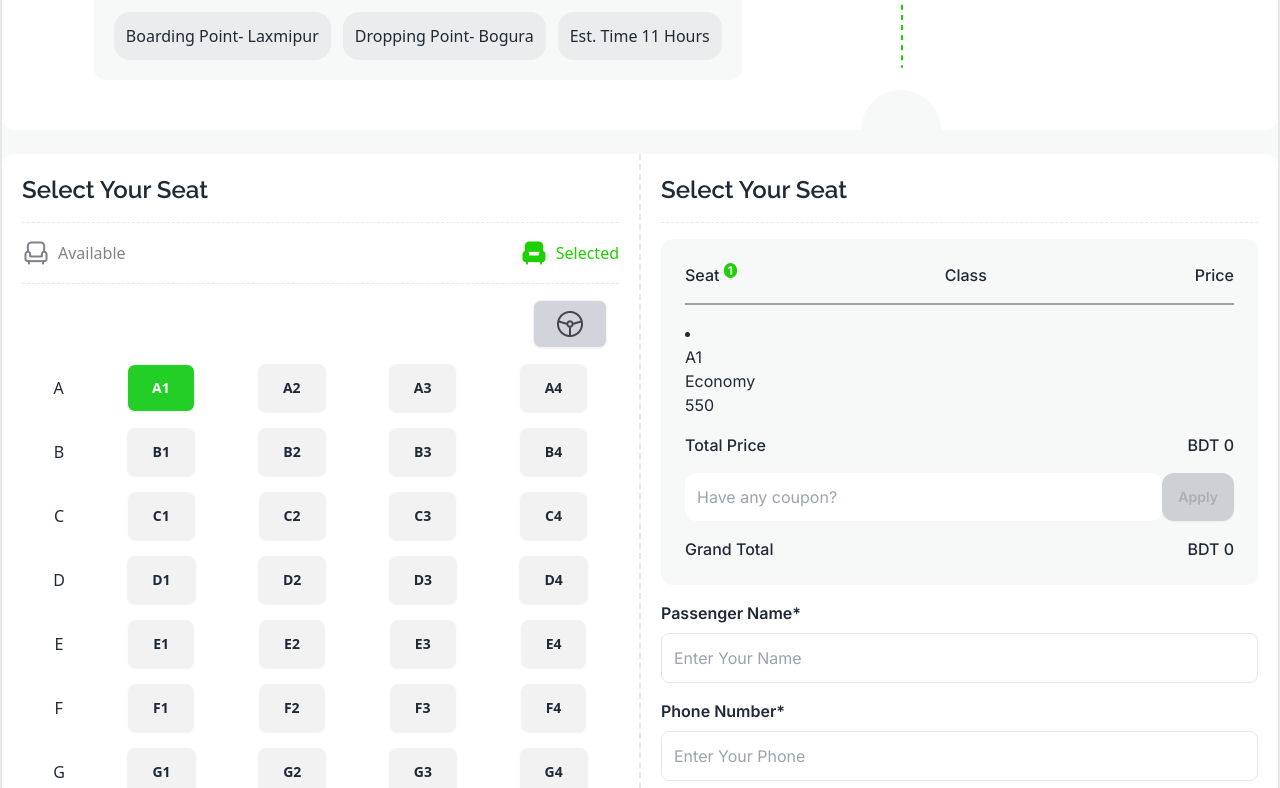
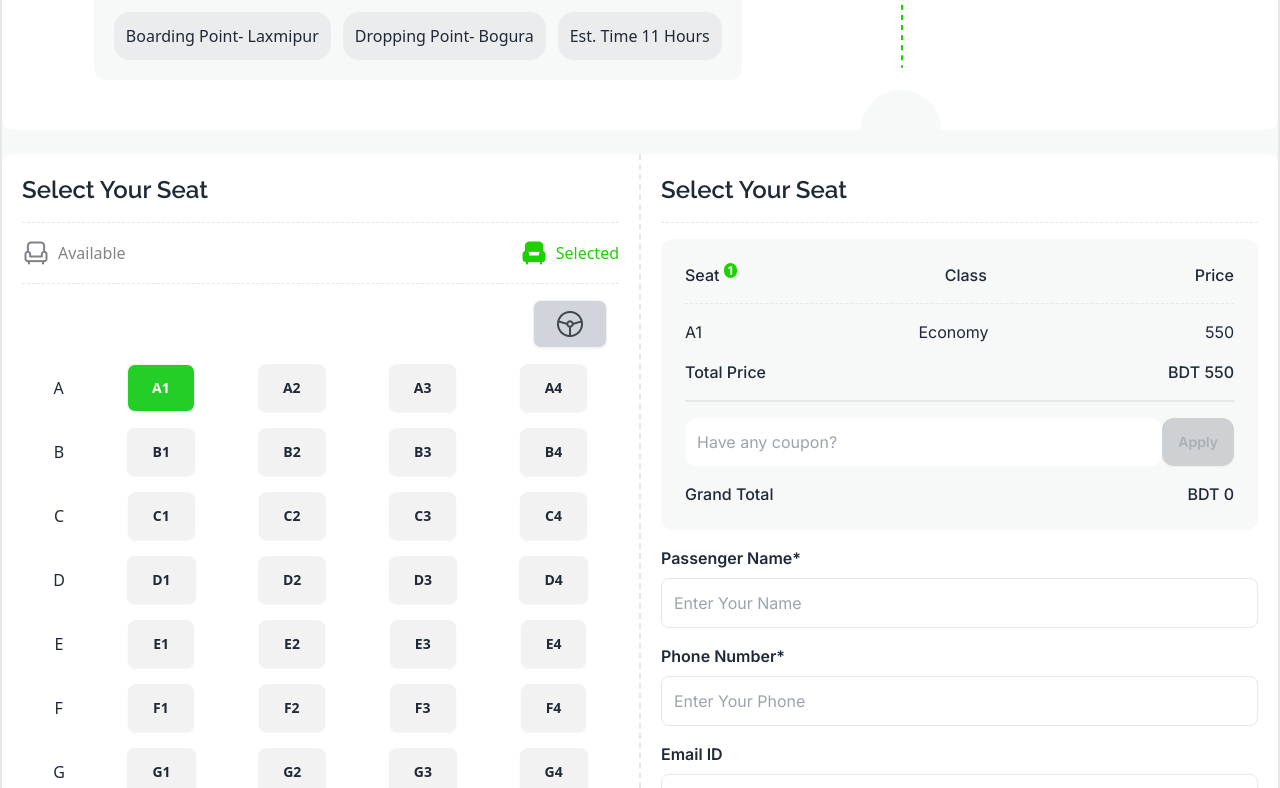
Before and after one commit to mramitkb/Smart-Ticketing-A5, a plain HTML site: page index.html in a window 1280 px wide. Both pictures are taken after a click on the button "A1". Shown: the part 2017-2805 px from the top of the page. Drawn offline with nearby package versions, Linux system fonts and the light colour scheme.

Commit message:
Utility Loading

```diff
--- a/index.html
+++ b/index.html
@@ -288,18 +288,17 @@
                             <h3>Class</h3>
                             <h4>Price</h4>
                         </div>
-                        <hr class="border border-gray-400">
+                        <hr class="border-dashed">
                         <!-- New Selected Seats -->
                         <div id="selected-seat">
-                            <!-- <h2>Seat <sup id="seat-count" class="bg-[#1DD100] text-white px-1 rounded-xl font-bold">0</sup></h2>
-                            <h3>Class</h3>
-                            <h4>Price</h4> -->
+
                         </div>
                         <!-- Total Price -->
                         <div class="flex items-center justify-between">
                             <p class="font-medium">Total Price</p>
-                            <p class="font-medium">BDT <span>0</span></p>
+                            <p class="font-medium">BDT <span id="total-price">0</span></p>
                         </div>
+                        <hr class="border">
                         <!-- Coupon Apply -->
                         <div class="flex">
                             <input type="text" placeholder="Have any coupon?"
@@ -310,7 +309,7 @@
                         <!-- Grand Total -->
                         <div class="flex items-center justify-between">
                             <p class="font-medium">Grand Total</p>
-                            <p class="font-medium">BDT <span>0</span></p>
+                            <p class="font-medium">BDT <span id="grand-total">0</span></p>
                         </div>
                     </div>
                     <!-- Passenger Details -->
@@ -330,7 +329,7 @@
                             </div>
                             <!-- Next Button -->
                             <div>
-                                <button class="btn raleway bg-[#1DD100] text-white text-xl font-extrabold w-full rounded-xl">Next</button>
+                                <button id="next" disabled class="btn raleway bg-[#1DD100] text-white text-xl font-extrabold w-full rounded-xl">Next</button>
                             </div>
                             <!-- Terms & Conditions -->
                             <div class="flex justify-around underline">
--- a/scripts/utility.js
+++ b/scripts/utility.js
@@ -14,7 +14,7 @@ document.addEventListener('DOMContentLoaded', function(){
 
 const allSeats = document.getElementsByClassName('seats');
 let count = 0;
-let forty = 0;
+// let forty = 0;
 for(const seat of allSeats){
 
     seat.addEventListener('click', function(event){
@@ -27,19 +27,17 @@ for(const seat of allSeats){
         // 40 seat decrease
         const fortySeats = document.getElementById('40-seats').innerText;
         const convertFortySeats = parseInt(fortySeats);
-        forty = convertFortySeats - 1;
+        const forty = convertFortySeats - 1;
         setInnerText('40-seats', forty);
 
-
-        // New child add
-        // const seatName = event.target.parentNode.parentNode.parentNode.parentNode.childNodes[7].childNodes[7].childNodes[7].innerText;
+        // Seat Name
         const seatName = seat.innerText;
-        console.log(seatName)
 
         // add them to the cart list
         const addList = document.getElementById('selected-seat');
+
         const li = document.createElement('li');
-        // li.classList.add = 'flex';
+        li.classList.add('flex', 'items-center', 'justify-between')
         const p = document.createElement('p');
         p.innerText = seatName;
         const p2 = document.createElement('p')
@@ -52,10 +50,22 @@ for(const seat of allSeats){
         li.appendChild(p)
         li.appendChild(p2)
         li.appendChild(p3)
-        // li.innerText = p + p2 + p3;
         addList.appendChild(li)
 
+
+        totalPrice('total-price', convertPerSeatPrice)
     })
+}
+
+// Modal
+
+// Total Price
+function totalPrice(id, value){
+    const totalPrice = document.getElementById(id).innerText;
+    const convertTotalPrice = parseInt(totalPrice);
+    const sum = convertTotalPrice + value;
+    setInnerText('total-price', sum)
+    // setInnerText('grand-total', sum)
 }
 
 
@@ -63,3 +73,21 @@ for(const seat of allSeats){
 function setInnerText(id, value){
     document.getElementById(id).innerText = value;
 }
+
+
+// For Modal
+// function hideElementById(elementId){
+//     const element = document.getElementById(elementId);
+//     element.classList.add('hidden');
+// }
+
+// function showElementById(elementId){
+//     const element = document.getElementById(elementId);
+//     element.classList.remove('hidden');
+// }
+
+// function  modalOpenClose(){
+//     hideElementById('home');
+//     showElementById('playground');
+//     gameLoop()
+// }
```
